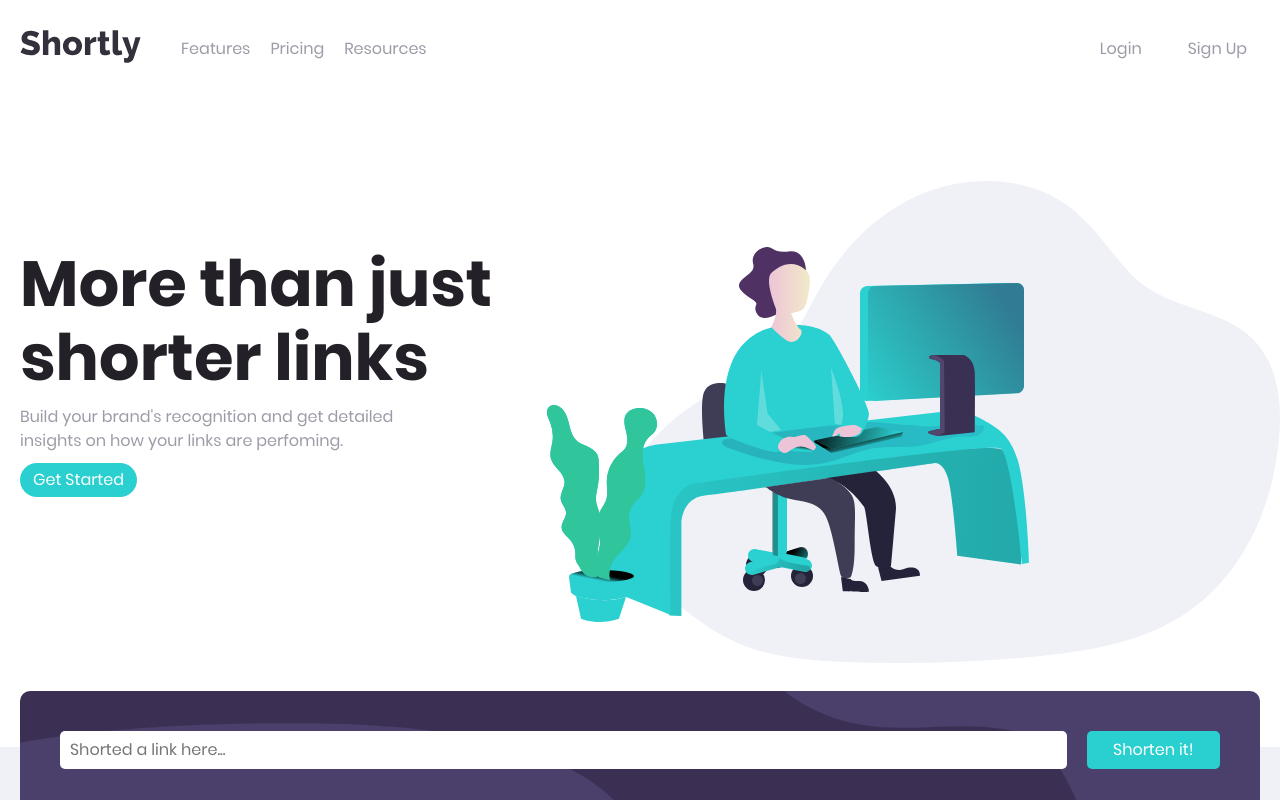
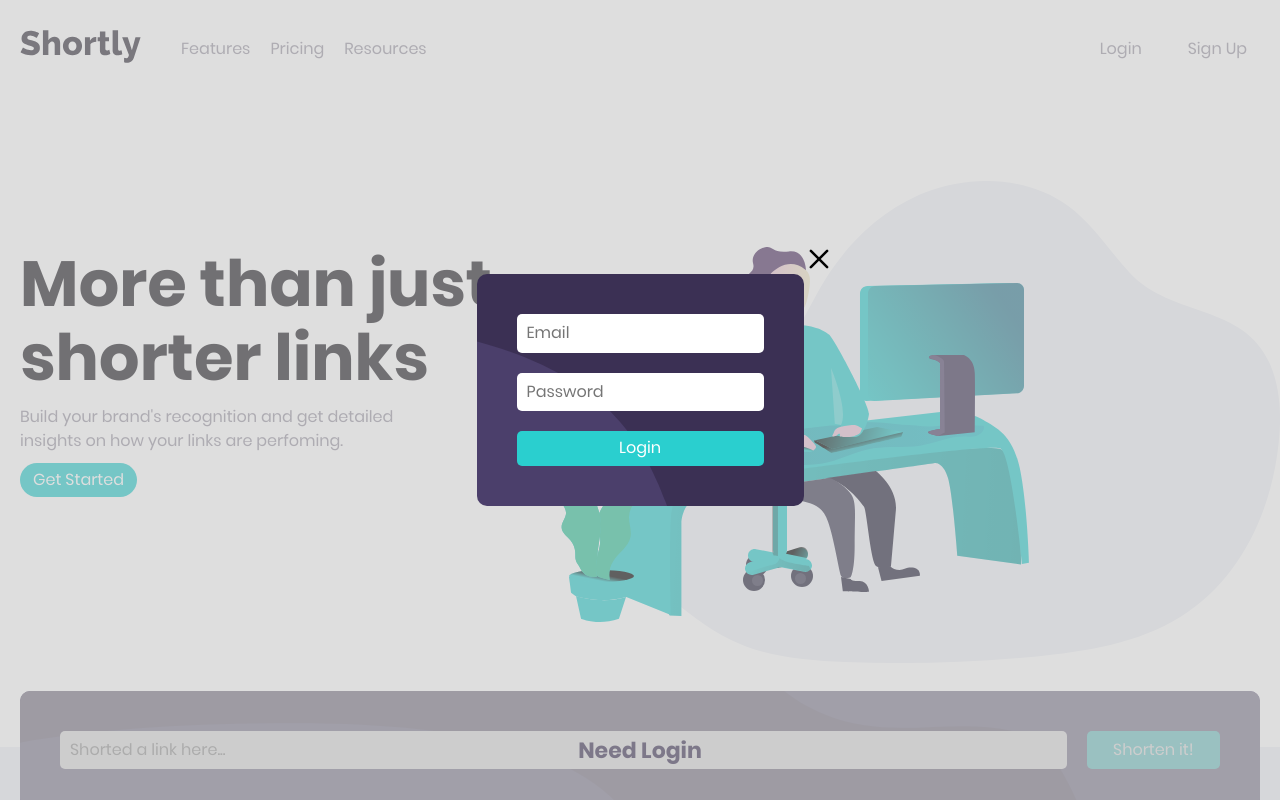
Before and after one commit to PavelAratin/shortly, a Next.js app: page / in a window 1280 px wide. Both pictures are taken after a click on the button "Login". Shown: the top 800 px of the page. Built offline with nearby package versions, Linux system fonts and the light colour scheme.

Commit message:
правки и доработки

```diff
--- a/components/actionForm/ActionForm.js
+++ b/components/actionForm/ActionForm.js
@@ -1,19 +1,75 @@
+import { useState } from "react";
+import { getAuth, createUserWithEmailAndPassword, signInWithEmailAndPassword } from "firebase/auth";
+const ActionForm = ({ overlayFormToggleDisplay, buttonLoginText, setOverlayFormDisplayIs }) => {
+  const [inputEmailValue, setInputEmailValue] = useState('');
+  const [inputPasswordValue, setInputPasswordValue] = useState('');
+  const [userNotFound, setUserNotFound] = useState(false);
+  const [successfulRegistration, setSuccessfulRegistration] = useState(false);
 
-const ActionForm = ({ overlayFormToggleDisplay }) => {
   const formCloseHandler = () => {
     overlayFormToggleDisplay()
   }
+  const inputEmailChangeHanlder = (e) => {
+    setInputEmailValue(e.target.value)
+  }
+  const inputPasswordChangeHanlder = (e) => {
+    setInputPasswordValue(e.target.value)
+  }
+
+  const formSubmitHandler = (e) => {
+    e.preventDefault();
+    if (e.target.dataset.form === 'Sign Up') {
+      const auth = getAuth();
+      createUserWithEmailAndPassword(auth, inputEmailValue, inputPasswordValue)
+        .then((user) => {
+          console.log(user)
+          setSuccessfulRegistration(true)
+        })
+        .catch((error) => {
+          console.log(error.message)
+        });
+    }
+    if (e.target.dataset.form === 'Login') {
+      const auth = getAuth();
+      signInWithEmailAndPassword(auth, inputEmailValue, inputPasswordValue)
+        .then((data) => {
+          setOverlayFormDisplayIs((previousState) => !previousState)
+          setUserNotFound((previousState) => !previousState)
+        })
+        .catch((error) => {
+          setUserNotFound((previousState) => !previousState)
+          console.log(error.message)
+        });
+    }
+  }
   return (
-    <form className="action-form">
-      <input className="action-form__input" type="text" placeholder="Email"></input>
-      <input className="action-form__input" type="text" placeholder="Password"></input>
-      <button className="button action-form__button">Sign Up</button>
+    <form className="action-form" onSubmit={formSubmitHandler} data-form={buttonLoginText}>
+      <input
+        className="action-form__input"
+        type="text" placeholder="Email"
+        value={inputEmailValue}
+        onChange={inputEmailChangeHanlder}
+      ></input>
+      <input
+        className="action-form__input"
+        type="text"
+        placeholder="Password"
+        value={inputPasswordValue}
+        onChange={inputPasswordChangeHanlder}
+      ></input>
+      <button className="button action-form__button">{buttonLoginText}</button>
       <span
         className="action-form__close"
         onClick={formCloseHandler}
       >
-        <svg width="100%" height="100%" viewBox="0 0 24 24" fill="none" xmlns="http://www.w3.org/2000/svg"><path fill-rule="evenodd" clip-rule="evenodd" d="M19.207 6.207a1 1 0 0 0-1.414-1.414L12 10.586 6.207 4.793a1 1 0 0 0-1.414 1.414L10.586 12l-5.793 5.793a1 1 0 1 0 1.414 1.414L12 13.414l5.793 5.793a1 1 0 0 0 1.414-1.414L13.414 12l5.793-5.793z" fill="#000000" /></svg>
+        <svg width="100%" height="100%" viewBox="0 0 24 24" fill="none" xmlns="http://www.w3.org/2000/svg"><path fillRule="evenodd" clipRule="evenodd" d="M19.207 6.207a1 1 0 0 0-1.414-1.414L12 10.586 6.207 4.793a1 1 0 0 0-1.414 1.414L10.586 12l-5.793 5.793a1 1 0 1 0 1.414 1.414L12 13.414l5.793 5.793a1 1 0 0 0 1.414-1.414L13.414 12l5.793-5.793z" fill="#000000" /></svg>
       </span>
+      {userNotFound ? <div className="form-inaccessible">
+        <p className="form-inaccessible__text">User is not found</p>
+      </div> : ''}
+      {successfulRegistration ? <div className="form-inaccessible">
+        <p className="form-inaccessible__text">Successful Registration</p>
+      </div> : ''}
     </form>
   )
 }
--- a/components/header/Header.js
+++ b/components/header/Header.js
@@ -1,9 +1,12 @@
 import React from "react";
 import Link from "next/link";
 
-const Header = ({overlayFormToggleDisplay}) => {
-  const signUpHandler =()=>{
-    overlayFormToggleDisplay()
+const Header = ({ overlayFormToggleDisplay }) => {
+  const signUpHandler = () => {
+    overlayFormToggleDisplay('Sign Up')
+  }
+  const loginHandler = () => {
+    overlayFormToggleDisplay('Login')
   }
   return (
     <React.Fragment>
@@ -27,7 +30,10 @@ const Header = ({overlayFormToggleDisplay}) => {
           </nav>
           <ul className="header-actions-list">
             <li className="header-actions-list__item">
-              <button className="header-actions-list__button button">Login</button>
+              <button
+                className="header-actions-list__button button"
+                onClick={loginHandler}
+              >Login</button>
             </li>
             <li className="header-actions-list__item">
               <button
--- a/components/layout/Layout.js
+++ b/components/layout/Layout.js
@@ -6,9 +6,10 @@ import Header from "../header/Header";
 
 const Layout = ({ children }) => {
   const [overlayFormDisplayIs, setOverlayFormDisplayIs] = useState(false)
-  const overlayFormToggleDisplay = () => {
-    console.log('overlayFormToggleDisplay')
+  const [buttonLoginText, setButtonLoginText] = useState();
+  const overlayFormToggleDisplay = (buttonLoginText) => {
     setOverlayFormDisplayIs((previousState) => !previousState)
+    setButtonLoginText(buttonLoginText)
   }
   return (
     <React.Fragment>
@@ -16,7 +17,11 @@ const Layout = ({ children }) => {
       {children}
       <Footer></Footer>
       {overlayFormDisplayIs && <FormOverlay>
-        <ActionForm overlayFormToggleDisplay={overlayFormToggleDisplay}></ActionForm>
+        <ActionForm
+          overlayFormToggleDisplay={overlayFormToggleDisplay}
+          buttonLoginText={buttonLoginText}
+          setOverlayFormDisplayIs={setOverlayFormDisplayIs}
+        ></ActionForm>
       </FormOverlay>}
     </React.Fragment>
   )
--- a/components/shortLinkService/ShortLinkService.js
+++ b/components/shortLinkService/ShortLinkService.js
@@ -1,8 +1,9 @@
 import { useState } from "react";
 const ShortLinkSrvice = () => {
-  const [inputValue, setInputValue] = useState('')
-  const [inputValidate, setInputvalidate] = useState(false)
-  const [buttonDisabled, setButtonDisabled] = useState(true)
+  const [inputValue, setInputValue] = useState('');
+  const [inputValidate, setInputvalidate] = useState(false);
+  const [buttonDisabled, setButtonDisabled] = useState(true);
+  const [needLogin, setNeedLogin] = useState(true);
   const inputChangeHandler = (e) => {
     setInputValue(e.target.value)
     if (inputValue !== '') {
@@ -12,11 +13,8 @@ const ShortLinkSrvice = () => {
   const submitFormHandler = (e) => {
     e.preventDefault()
     if (inputValue !== '' && inputValue.includes('https:/')) {
-      console.log("форма отправлена", inputValue);
       setInputvalidate(false)
     } else {
-      // setInputvalidate(previousState => !previousState)
-      console.log("форма не отправлена");
       setInputvalidate(true)
     }
   }
@@ -39,14 +37,17 @@ const ShortLinkSrvice = () => {
             className="button form__button"
             disabled={buttonDisabled}
           > Shorten it!</button>
+          {needLogin ? <div className="form-inaccessible">
+            <p className="form-inaccessible__text">Need Login</p>
+          </div> : ''}
         </form>
-        <ul className="short-link-service__list">
+        {/* <ul className="short-link-service__list">
           <li className="short-link-service__item">
             <span className="short-link-service__longlink">https:/www.frontendmentor.io</span>
             <span className="short-link-service__shortlink">https://rel.link/k4iKyk</span>
             <button className="button short-link-service__button">Copy</button>
           </li>
-        </ul>
+        </ul> */}
       </div>
     </section>
   )
--- /dev/null
+++ b/firebase.js
@@ -0,0 +1,16 @@
+
+import { initializeApp } from "firebase/app";
+const firebaseConfig = {
+  apiKey: "AIzaSyBrVL_yVV7otgKoEhXqWt9gPXTECJJ2qGc",
+  authDomain: "shortlink-3e08a.firebaseapp.com",
+  projectId: "shortlink-3e08a",
+  storageBucket: "shortlink-3e08a.appspot.com",
+  messagingSenderId: "949140551451",
+  appId: "1:949140551451:web:9356e1d8234b0a300b85be"
+};
+
+export const app = initializeApp(firebaseConfig);
+
+export const initFirebase = () => {
+  return app;
+}
--- a/package.json
+++ b/package.json
@@ -10,6 +10,7 @@
   },
   "dependencies": {
     "@next/font": "13.1.6",
+    "firebase": "^9.17.1",
     "next": "13.1.6",
     "react": "18.2.0",
     "react-dom": "18.2.0"
--- a/pages/_app.js
+++ b/pages/_app.js
@@ -20,9 +20,9 @@ const poppinsLocalFont = poppinsFont({
 export default function App({ Component, pageProps }) {
   return (
     <main className={poppinsLocalFont.className}>
-      <Layout>
-        <Component {...pageProps} />
-      </Layout>
+        <Layout>
+          <Component {...pageProps} />
+        </Layout>
     </main>
   )
 }
--- a/pages/index.js
+++ b/pages/index.js
@@ -5,8 +5,10 @@ import Hero from '../components/hero/Hero';
 import ShortLinkSrvice from '../components/shortLinkService/ShortLinkService';
 import AdvancedStatics from '../components/advancedStatics/AdvancedStatics';
 import BoostLinks from '../components/bostyLinks/BoostLinks';
+import { initFirebase } from '../firebase';
 
 export default function Home() {
+  const app = initFirebase();
   return (
     <React.Fragment>
         <Head>
--- a/styles/_setting.scss
+++ b/styles/_setting.scss
@@ -1,9 +1,6 @@
 @import 'variable.scss';
 *{
   box-sizing: border-box;
-}
-html {
-  margin-right: calc(-1 * (100vw - 100%));
 }
 body{
   margin: 0;
--- a/styles/_shortLinkService.scss
+++ b/styles/_shortLinkService.scss
@@ -39,6 +39,7 @@ margin-top: -56px;
   gap: 20px;
   margin-bottom: 20px;
   position: relative;
+  overflow: hidden;
   &__input{
     width: 100%;
     padding: 10px;
@@ -66,3 +67,20 @@ margin-top: -56px;
     color: $colorRed;
   }
 }
+.form-inaccessible{
+  position: absolute;
+  top: 0;
+  left: 0;
+  right: 0;
+  bottom: 0;
+  background-color: $colorGrayOpacity;
+  display: flex;
+  align-items: center;
+  justify-content: center;
+  border-radius: 10px;
+  &__text{
+    color: $colorDarkViolet;
+    font-size: 22px;
+    font-weight: 700;
+  }
+}
```
Also changed, not shown: 1 other file (tests, documents, lock files or other folders). Lines whose indentation alone changed are shown as unchanged.
